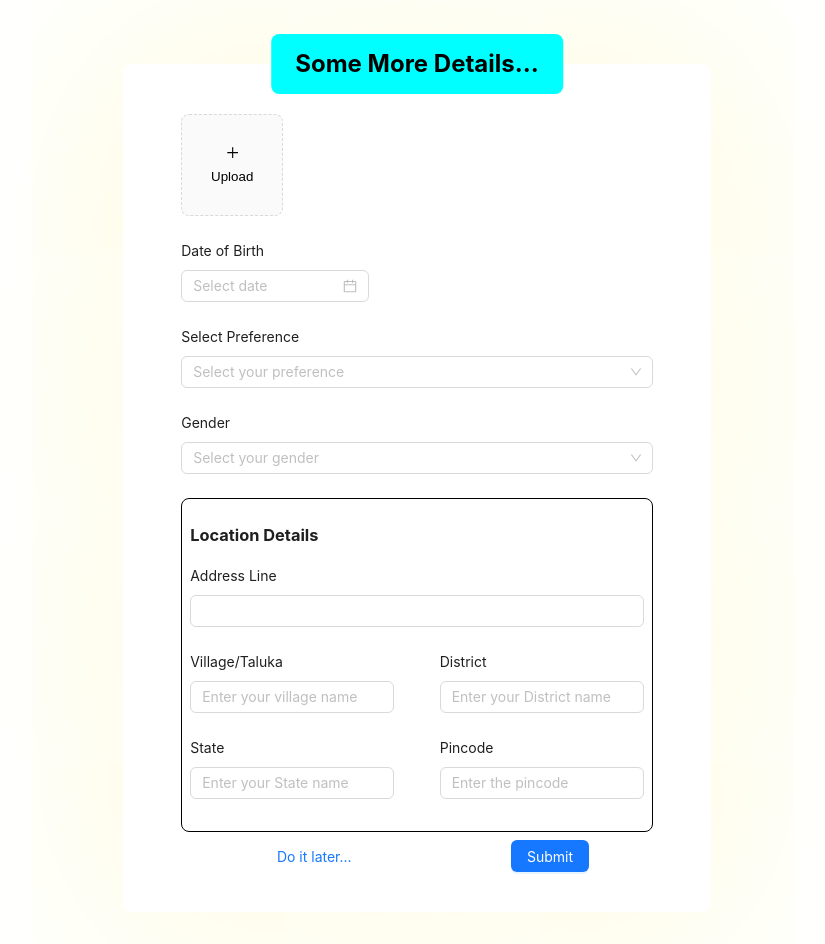
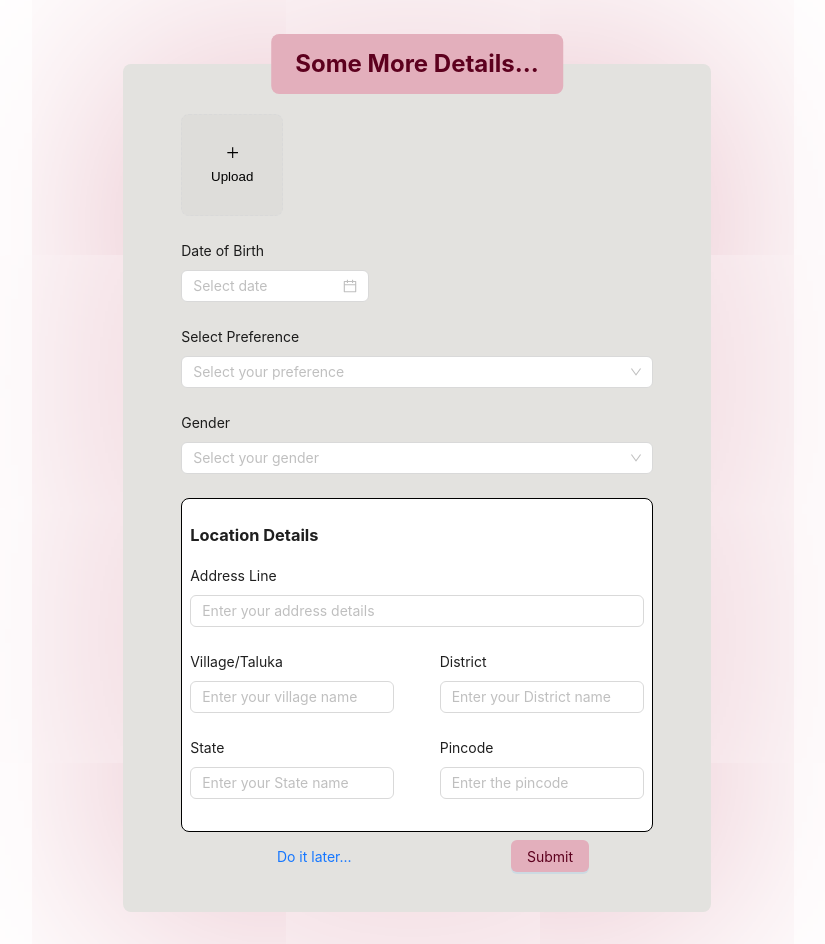
Before and after one commit to kunal-umap/Home_Buddyy, a React (Vite) app: page /info in a window 1280 px wide. Shown: the whole page, without its empty margins (223-1048 px from the left). Built offline with nearby package versions, Linux system fonts and the light colour scheme.

Commit message:
Added the coloring on more details form page

```diff
--- a/src/pages/moreDetailPage/MoreDetailsPage.module.css
+++ b/src/pages/moreDetailPage/MoreDetailsPage.module.css
@@ -3,11 +3,11 @@
     padding: 32px;
     margin: 32px auto;
     margin-top: 64px;
-    background: #fff;
+    background: #E3E2DF;
     width: 80%;
     max-width: 524px;
     border-radius: 8px;
-    box-shadow: 0px 0px 1000px #fffad0;
+    box-shadow: 0px 0px 1000px #E3AFBC;
 }
 
 .form_heading {
@@ -17,8 +17,8 @@
     width: max-content;
     transform: translateY(-50%) translateX(-50%);
     padding: 12px 24px;
-    color: black;
-    background-color: aqua;
+    color: #5D001E;
+    background-color: #E3AFBC;
     text-align: center;
     border-radius: 8px;
 }
--- a/src/pages/moreDetailPage/moreDetailsForm/MoreDetailsForm.module.css
+++ b/src/pages/moreDetailPage/moreDetailsForm/MoreDetailsForm.module.css
@@ -30,3 +30,13 @@
     width: 100%;
     justify-content: space-around;
 }
+
+
+.btns1 {
+    color: #5D001E;
+}
+
+.btns2 {
+    background-color: #E3AFBC;
+    color: #5D001E;
+}
--- a/src/pages/moreDetailPage/moreDetailsForm/MoreDetailsForm.tsx
+++ b/src/pages/moreDetailPage/moreDetailsForm/MoreDetailsForm.tsx
@@ -44,7 +44,7 @@ export default function MoreDetailsForm() {
           </button>
         </Upload>
       </Form.Item>
-      <Form.Item label="Date of Birth">
+      <Form.Item className={stylef.dob} label="Date of Birth">
         <DatePicker />
       </Form.Item>
       <Form.Item label="Select Preference">
@@ -65,7 +65,7 @@ export default function MoreDetailsForm() {
       <div className={stylef.location_form}>
         <h3>Location Details</h3>
         <Form.Item label="Address Line">
-          <Input />
+          <Input placeholder="Enter your address details"/>
         </Form.Item>
         <div className={stylef.internal_location_form}>
           <Form.Item className={stylef.location_input} label="Village/Taluka">
@@ -88,8 +88,8 @@ export default function MoreDetailsForm() {
         </div>
       </div>
         <div className={stylef.btns_container}>
-          <Button type="link">Do it later...</Button>
-          <Button type="primary">Submit</Button>
+          <Button className={stylef.btns1} type="link" >Do it later...</Button>
+          <Button className={stylef.btns2} type="primary">Submit</Button>
         </div>
     </Form>
   );
```
